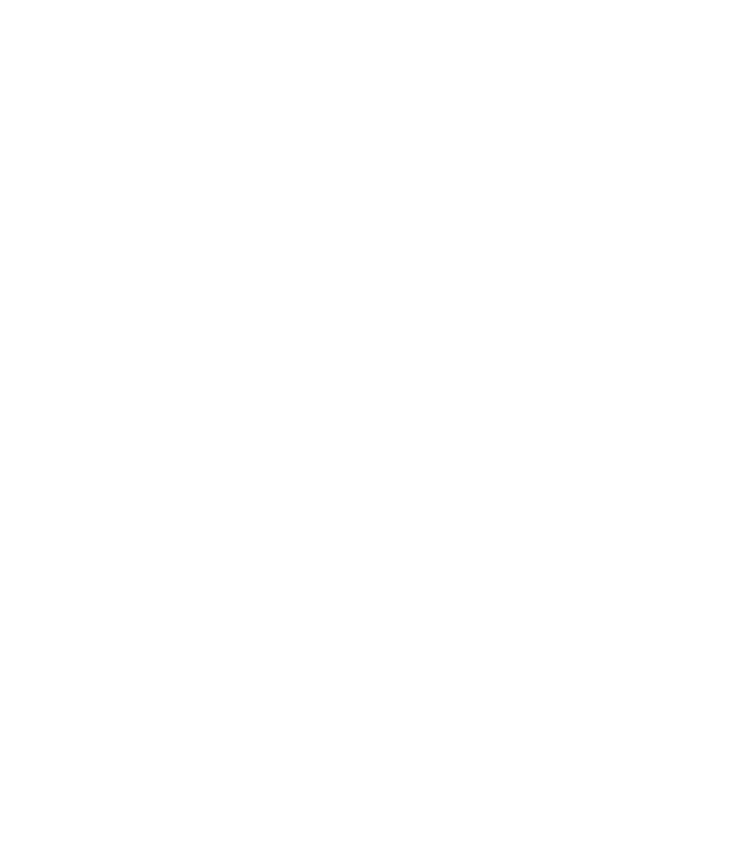
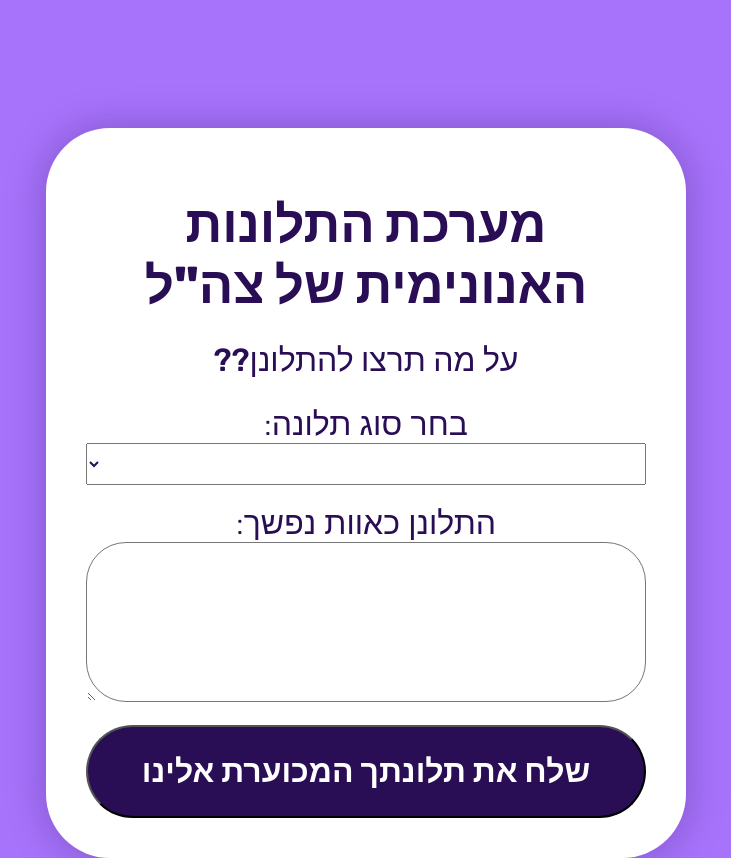
Before and after one commit to danhemed/Feedback_Project, a website: page public/complaint.html in a window 1280 px wide. Shown: the whole page, without its empty margins (274-1005 px from the left). Before the commit the page ends 800 px from the top, so only its background shows below. Drawn offline with Linux system fonts and the light colour scheme; a web font is replaced by a local one.

Commit message:
finish the public

```diff
--- a/public/complaint.html
+++ b/public/complaint.html
@@ -0,0 +1,32 @@
+<!DOCTYPE html>
+<html lang="he" dir="rtl">
+<head>
+    <meta charset="UTF-8">
+    <meta name="viewport" content="width=device-width, initial-scale=1.0">
+    <title>מערכת תלונות</title>
+    <link rel="stylesheet" href="style.css">
+</head>
+<body>
+    <section class="index">
+        <h1>מערכת התלונות האנונימית של צה"ל</h1>
+        <h2>על מה תרצו להתלונן??</h2>
+        <form action="/submit" method="post">
+            <label for="type">בחר סוג תלונה:</label>
+            <br>
+            <select name="type" id="type" required>
+                <option value="" disabled selected hidden></option>
+                <option value="food">אוכל</option>
+                <option value="equipment">ציוד</option>
+                <option value="commands">פקודות</option>
+                <option value="other">אחר</option>
+            </select>
+            <br><br>
+
+            <label for="complaint">התלונן כאוות נפשך:</label>
+            <textarea class="textComp" name="complaint" id="complaint" required></textarea>            <br><br>
+
+            <input class="send" type="submit" value="שלח את תלונתך המכוערת אלינו">
+        </form>
+    </section>
+</body>
+</html>
--- a/public/style.css
+++ b/public/style.css
@@ -1,10 +1,14 @@
 @import url('https://fonts.googleapis.com/css2?family=Heebo:wght@100..900&family=Libertinus+Sans:ital,wght@0,400;0,700;1,400&family=Rubik:ital,wght@0,300..900;1,300..900&display=swap');
+
+html{
+    font-family: "Rubik", sans-serif;
+}
+
 body {
     padding: 10vw 25vw;
     background-color: rgb(167, 115, 251);
     margin: auto;
     height: 50vh;
-    font-family: "Rubik", sans-serif;
     color: rgb(41, 14, 85);
 }
 
@@ -41,3 +45,48 @@ p {
     color: white;
     border-radius: 100px;
 }
+
+label {
+    font-size: 2.5vw;
+    font-weight: 300;
+    margin: 10px 0px;
+}
+
+select{
+    text-align: center;
+    font-family: "Rubik", sans-serif;
+    color: rgb(41, 14, 85);
+    font-size: 2.5vw;
+    font-weight: 700;
+    width: 100%;
+}
+
+.textComp{
+    width: 100%;
+    box-sizing: border-box;
+    font-family: "Rubik", sans-serif;
+    color: rgb(41, 14, 85);
+    font-size: 2.5vw;
+    height: 20vh;
+    resize: vertical;
+    border-radius: 5vh;
+    padding: 10px;
+    direction: rtl;
+}
+
+input {
+    font-size: 2.5vw;
+    font-weight: 700;
+    width: 100%;
+}
+
+.send{
+    font-family: "Rubik", sans-serif;
+    border-radius: 100px;
+    font-size: 2.5vw;
+    font-weight: 700;
+    padding: 2vw;
+    background-color: rgb(41, 14, 85);
+    color: white;
+    border-radius: 100px;
+}
```
Also changed, not shown: public/index.html (+2 -2 lines).
